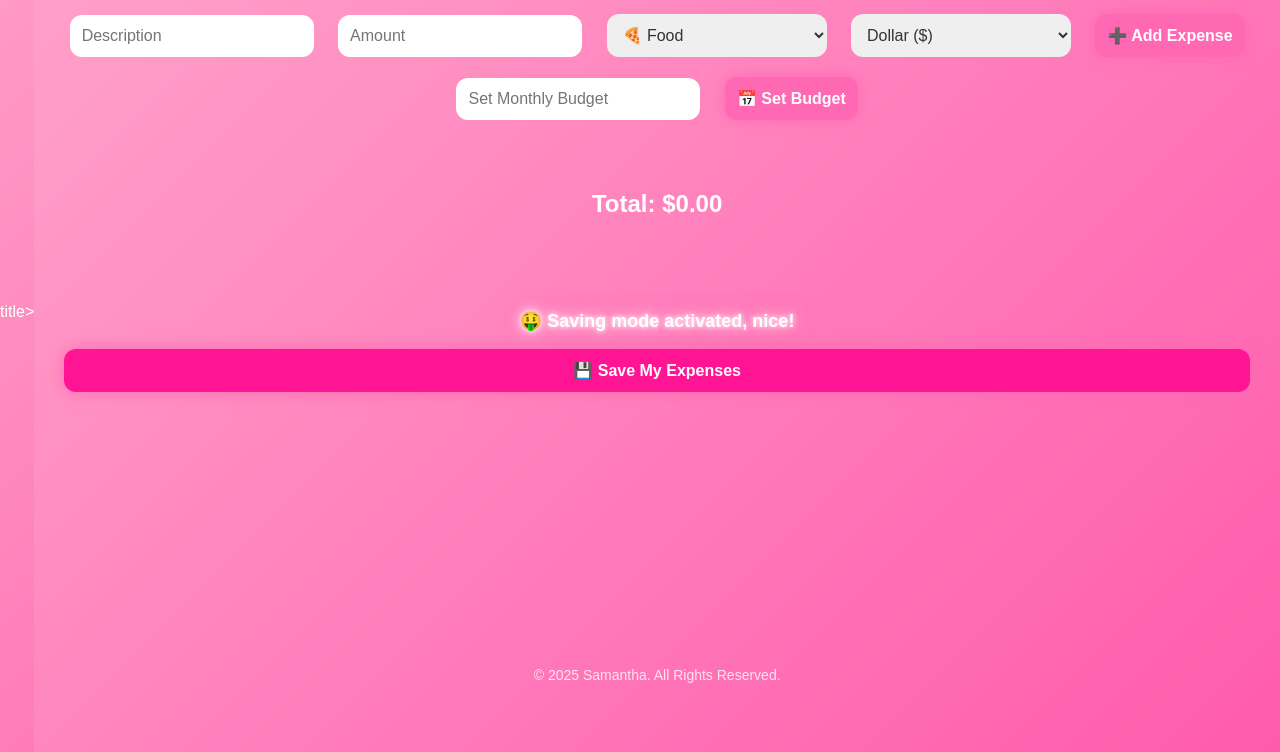
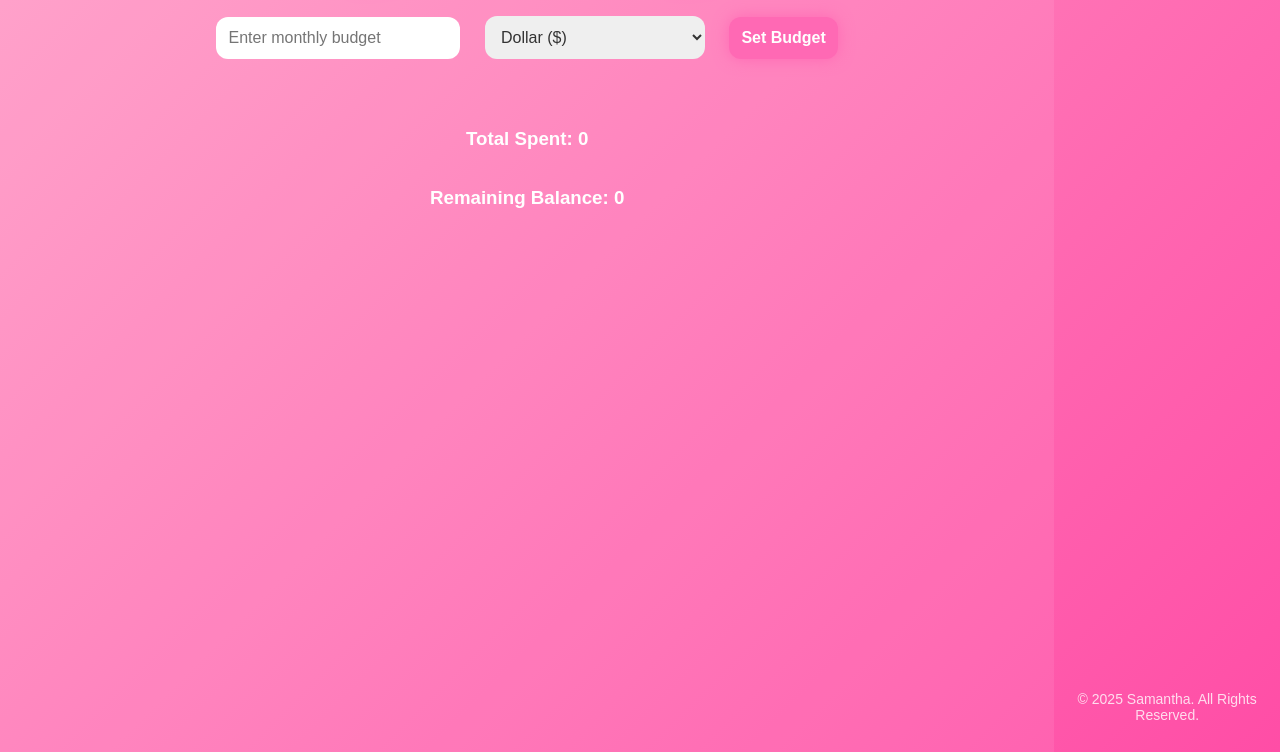
Before and after one commit to samanthahere/-CashCatcher, a plain HTML site: page index.html in a window 1280 px wide. Shown: the part 128-880 px from the top of the page. Drawn offline with Linux system fonts and the light colour scheme.

Commit message:
Update index.html

```diff
--- a/index.html
+++ b/index.html
@@ -2,47 +2,47 @@
 <html lang="en">
 <head>
   <meta charset="UTF-8">
-  <title> CashCatcher </title>title>
+  <meta name="viewport" content="width=device-width, initial-scale=1.0">
+  <title>CashCatcher</title>
   <link rel="stylesheet" href="style.css">
 </head>
 <body>
   <div class="app">
-    <h1> CashCatcher </h1>
+    <h1>💸 CashCatcher 💸</h1>
 
-    <div>
-      <input type="text" id="desc" placeholder="Description">
-      <input type="number" id="amount" placeholder="Amount">
-      <select id="category">
-        <option>🍕 Food</option>
-        <option>🛍️ Shopping</option>
-        <option>💄 Beauty</option>
-        <option>🚗 Travel</option>
+    <!-- Budget Setup Section -->
+    <div id="budget-setup">
+      <input type="number" id="budget-input" placeholder="Enter monthly budget">
+      <select id="currency">
+        <option value="$">Dollar ($)</option>
+        <option value="৳">Taka (৳)</option>
+        <option value="€">Euro (€)</option>
       </select>
-      <select id="currency-select">
-        <option value="$">Dollar ($)</option>
-        <option value="€">Euro (€)</option>
-        <option value="৳">Taka (৳)</option>
-      </select>
-      <button onclick="addExpense()">➕ Add Expense</button>
+      <button onclick="setBudget()">Set Budget</button>
     </div>
 
-    <div>
-      <input type="number" id="budget" placeholder="Set Monthly Budget">
-      <button onclick="setBudget()">📅 Set Budget</button>
+    <!-- Expense Section (hidden until budget set) -->
+    <div id="expense-section" style="display:none;">
+      <input type="text" id="category" placeholder="Category (e.g. 🍕 Food)">
+      <input type="number" id="amount" placeholder="Amount">
+      <button onclick="addExpense()">Add Expense</button>
+      <button onclick="saveExpenses()" class="save-btn">Save</button>
     </div>
 
+    <!-- Expense list -->
     <ul id="expense-list"></ul>
 
-    <h2>Total: <span id="total">0</span></h2>
-    <h3 id="budget-status"></h3>
+    <!-- Totals -->
+    <h3 id="total">Total Spent: 0</h3>
+    <h3 id="balance">Remaining Balance: 0</h3>
+
+    <!-- Fun replies -->
     <div id="fun-reply"></div>
+  </div>
 
-    <button class="save-btn" onclick="saveExpenses()">💾 Save My Expenses</button>
-
-    <footer>
-      <p>© 2025 Samantha. All Rights Reserved.</p>
-    </footer>
-  </div>
+  <footer>
+    <p>© 2025 Samantha. All Rights Reserved.</p>
+  </footer>
 
   <script src="script.js"></script>
 </body>
```
